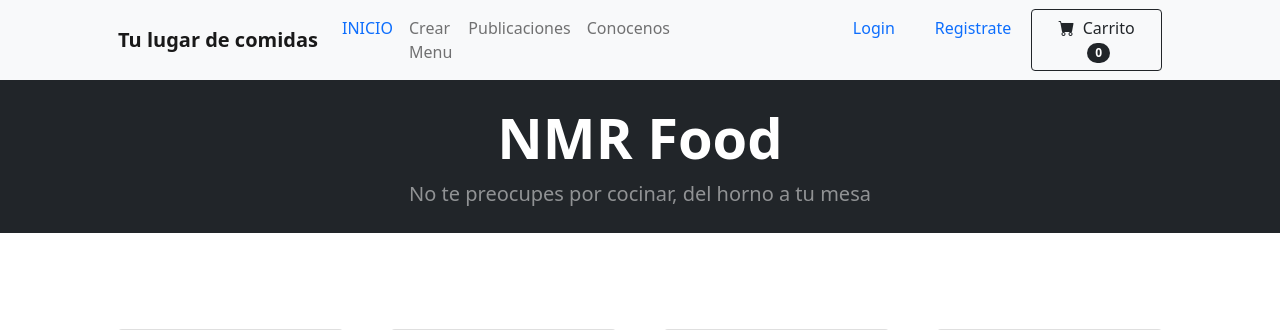
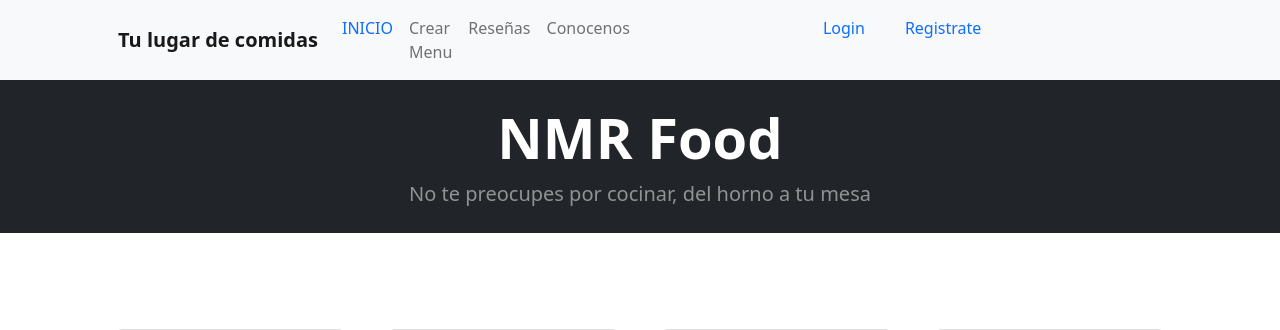
Before and after one commit to PatricioNoce/Proyecto_Grupo_5_NMR, a Django app: page /nmr_food/ in a window 1280 px wide. Shown: the top 330 px of the page. Run offline with Django 4.2, Linux system fonts and the light colour scheme; data that the repository does not hold is empty; some libraries are stand-ins or nearby versions.

Commit message:
"Descartando carrito"

```diff
--- a/nmr_food/templates/nmr_food/index.html
+++ b/nmr_food/templates/nmr_food/index.html
@@ -30,7 +30,7 @@
                             <a class="nav-link" href="{% url 'menu-list' %}">Crear Menu</a>
                           </li>
                           <li class="nav-item">
-                            <a class="nav-link" href="{% url 'list-post' %}">Publicaciones</a>
+                            <a class="nav-link" href="{% url 'list-post' %}">Reseñas</a>
                           </li>
                           <li class="nav-item">
                             <a class="nav-link" href="{% url 'acerca_de_mi' %}">Conocenos</a>
@@ -73,13 +73,6 @@
                           </div>
                           {% endif %}
                     </ul>
-                    <form class="d-flex">
-                        <button class="btn btn-outline-dark" type="submit">
-                            <i class="bi-cart-fill me-1"></i>
-                            Carrito
-                            <span class="badge bg-dark text-white ms-1 rounded-pill">0</span>
-                        </button>
-                    </form>
                 </div>
             </div>
         </nav>
```
Also changed, not shown: README.md.
